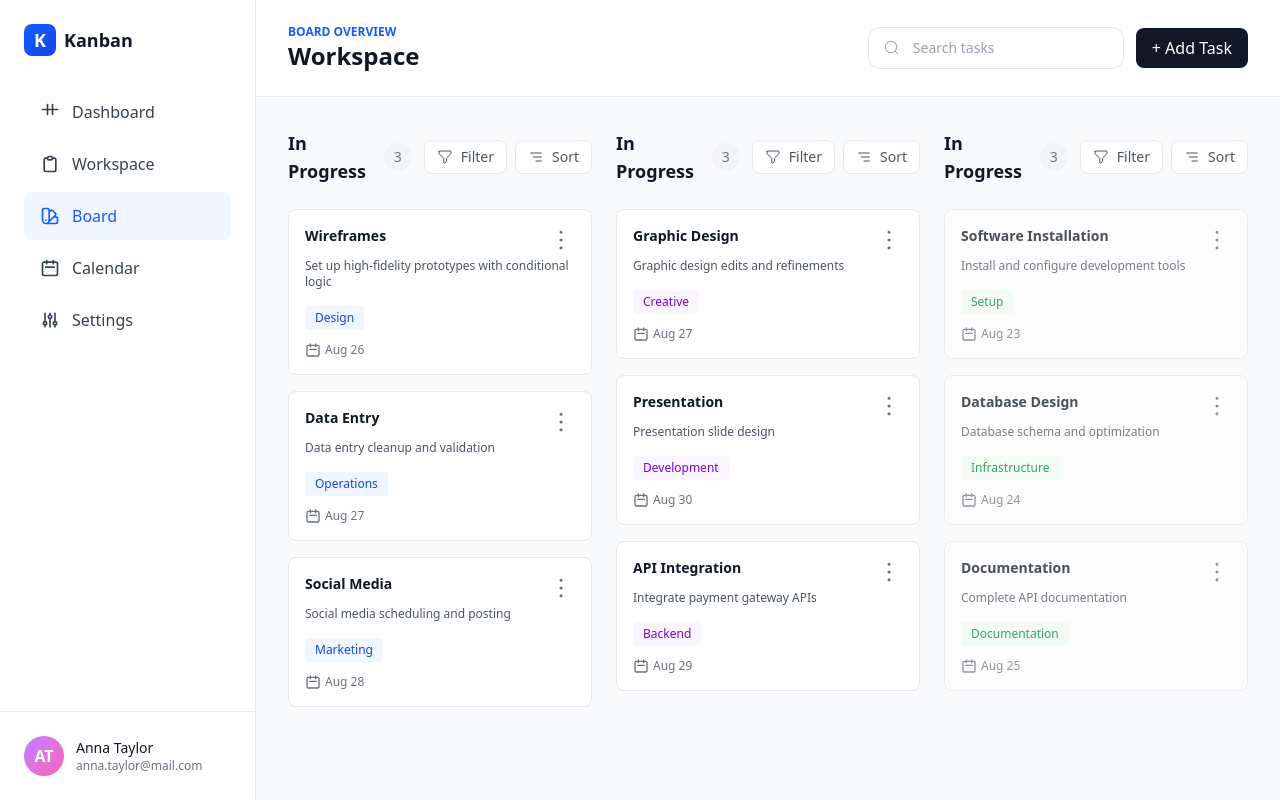
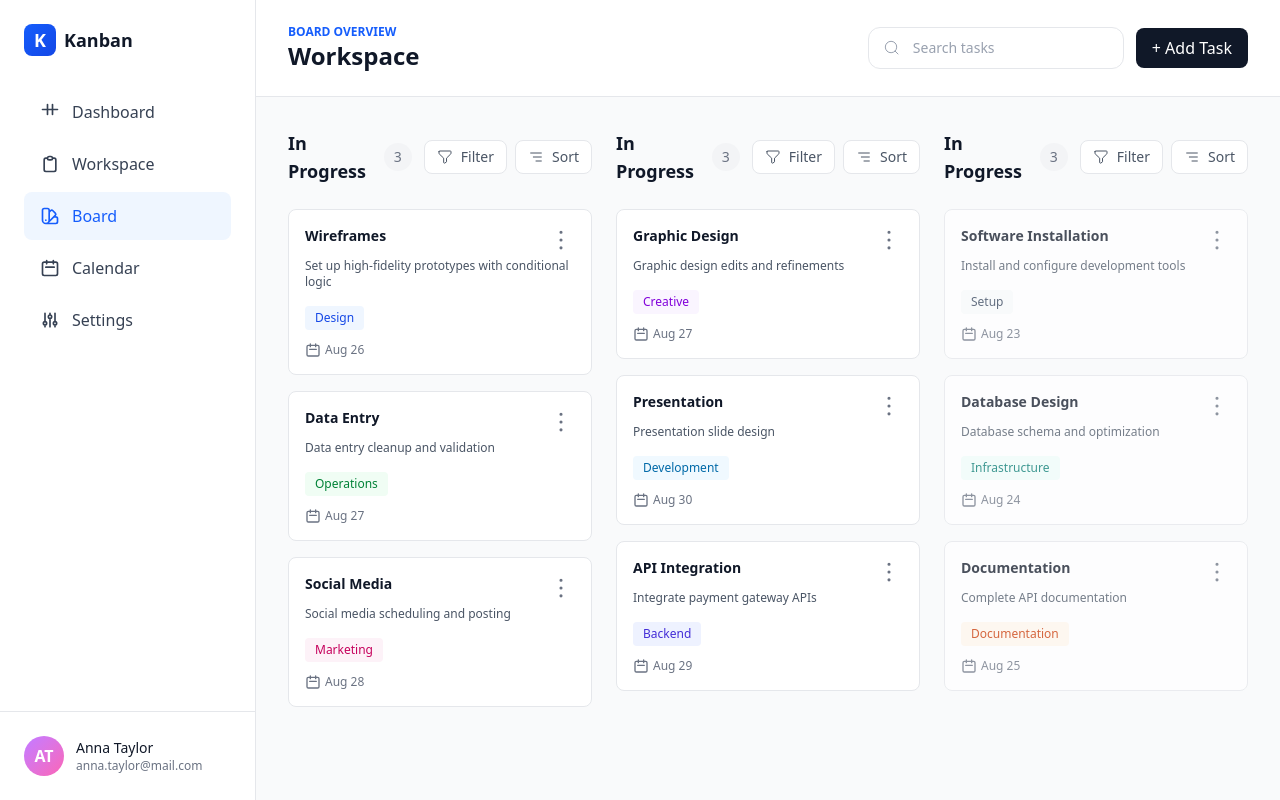
Before and after one commit to Mahmudulislamshuvo/aa3, a React (Vite) app: page / in a window 1280 px wide. Built offline with nearby package versions, Linux system fonts and the light colour scheme.

Commit message:
Refactor Board component to include category colors and pass them to column components

```diff
--- a/src/Components/Board.jsx
+++ b/src/Components/Board.jsx
@@ -2,22 +2,46 @@ import { useState } from "react";
 import DoneColumn from "./DoneColumn";
 import InProgress from "./InProgress";
 import TodoColumn from "./TodoColumn";
-import data from "../data/data";
+import { data } from "../data/data";
 
 const Board = () => {
   const [allData, setAlldata] = useState(data);
+  const categoryColors = {
+    Design: "bg-blue-50 text-blue-700",
+    Operations: "bg-green-50 text-green-700",
+    Marketing: "bg-pink-50 text-pink-700",
+    Creative: "bg-purple-50 text-purple-700",
+    Development: "bg-sky-50 text-sky-700",
+    Backend: "bg-indigo-50 text-indigo-700",
+    Setup: "bg-slate-50 text-slate-700",
+    Infrastructure: "bg-teal-50 text-teal-700",
+    Documentation: "bg-orange-50 text-orange-700",
+  };
+
   return (
     <div>
       <div class="flex-1 p-4 sm:p-6 lg:p-8 min-h-0">
         <div class="flex flex-col gap-6 xl:flex-row h-full">
           {/* <!-- Todo Column --> */}
-          <TodoColumn allData={allData} setAlldata={setAlldata} />
+          <TodoColumn
+            allData={allData}
+            setAlldata={setAlldata}
+            categoryColors={categoryColors}
+          />
 
           {/* <!-- In Progress Column --> */}
-          <InProgress allData={allData} setAlldata={setAlldata} />
+          <InProgress
+            allData={allData}
+            setAlldata={setAlldata}
+            categoryColors={categoryColors}
+          />
 
           {/* <!-- Done Column --> */}
-          <DoneColumn allData={allData} setAlldata={setAlldata} />
+          <DoneColumn
+            allData={allData}
+            setAlldata={setAlldata}
+            categoryColors={categoryColors}
+          />
         </div>
       </div>
     </div>
--- a/src/Components/DoneColumn.jsx
+++ b/src/Components/DoneColumn.jsx
@@ -1,7 +1,7 @@
 import CardThreeDot from "./commonComponent/CardThreeDot";
 import ColumnToolbar from "./commonComponent/ColumnToolbar";
 
-const DoneColumn = ({ allData, setAlldata }) => {
+const DoneColumn = ({ allData, setAlldata, categoryColors }) => {
   const data = allData.filter((item) => item.status === "done");
   return (
     <>
@@ -38,7 +38,12 @@ const DoneColumn = ({ allData, setAlldata }) => {
               </div>
               <p class="text-xs text-gray-600 mb-4">{items.description}</p>
               <div class="flex items-center gap-2 mb-3">
-                <span class="inline-block px-2.5 py-1 bg-green-50 text-green-700 text-xs font-medium rounded">
+                <span
+                  className={`inline-block px-2.5 py-1 text-xs font-medium rounded ${
+                    categoryColors[items.category] ||
+                    "bg-gray-100 text-gray-600"
+                  }`}
+                >
                   {items.category}
                 </span>
               </div>
--- a/src/Components/InProgress.jsx
+++ b/src/Components/InProgress.jsx
@@ -1,7 +1,7 @@
 import CardThreeDot from "./commonComponent/CardThreeDot";
 import ColumnToolbar from "./commonComponent/ColumnToolbar";
 
-const InProgress = ({ allData, setAlldata }) => {
+const InProgress = ({ allData, setAlldata, categoryColors }) => {
   const data = allData.filter((item) => item.status === "in-progress");
   return (
     <>
@@ -38,7 +38,12 @@ const InProgress = ({ allData, setAlldata }) => {
               </div>
               <p class="text-xs text-gray-600 mb-4">{items.description}</p>
               <div class="flex items-center gap-2 mb-3">
-                <span class="inline-block px-2.5 py-1 bg-purple-50 text-purple-700 text-xs font-medium rounded">
+                <span
+                  className={`inline-block px-2.5 py-1 text-xs font-medium rounded ${
+                    categoryColors[items.category] ||
+                    "bg-gray-100 text-gray-600"
+                  }`}
+                >
                   {items.category}
                 </span>
               </div>
--- a/src/Components/TodoColumn.jsx
+++ b/src/Components/TodoColumn.jsx
@@ -1,8 +1,9 @@
 import CardThreeDot from "./commonComponent/CardThreeDot";
 import ColumnToolbar from "./commonComponent/ColumnToolbar";
 
-const TodoColumn = ({ allData, setAlldata }) => {
+const TodoColumn = ({ allData, setAlldata, categoryColors }) => {
   const data = allData.filter((item) => item.status === "todo");
+
   return (
     <>
       <div class="flex-1 flex flex-col min-w-0 w-full">
@@ -39,7 +40,12 @@ const TodoColumn = ({ allData, setAlldata }) => {
               </div>
               <p class="text-xs text-gray-600 mb-4">{items.description}</p>
               <div class="flex items-center gap-2 mb-3">
-                <span class="inline-block px-2.5 py-1 bg-blue-50 text-blue-700 text-xs font-medium rounded">
+                <span
+                  className={`inline-block px-2.5 py-1 text-xs font-medium rounded ${
+                    categoryColors[items.category] ||
+                    "bg-gray-100 text-gray-600"
+                  }`}
+                >
                   {items.category}
                 </span>
               </div>
--- a/src/data/data.js
+++ b/src/data/data.js
@@ -91,4 +91,16 @@ const data = [
   },
 ];
 
-export default data;
+const categoryColors = {
+  Design: "bg-blue-50 text-blue-700",
+  Operations: "bg-green-50 text-green-700",
+  Marketing: "bg-pink-50 text-pink-700",
+  Creative: "bg-purple-50 text-purple-700",
+  Development: "bg-yellow-50 text-yellow-700",
+  Backend: "bg-indigo-50 text-indigo-700",
+  Setup: "bg-gray-50 text-gray-700",
+  Infrastructure: "bg-teal-50 text-teal-700",
+  Documentation: "bg-orange-50 text-orange-700",
+};
+
+export { data, categoryColors };
```
